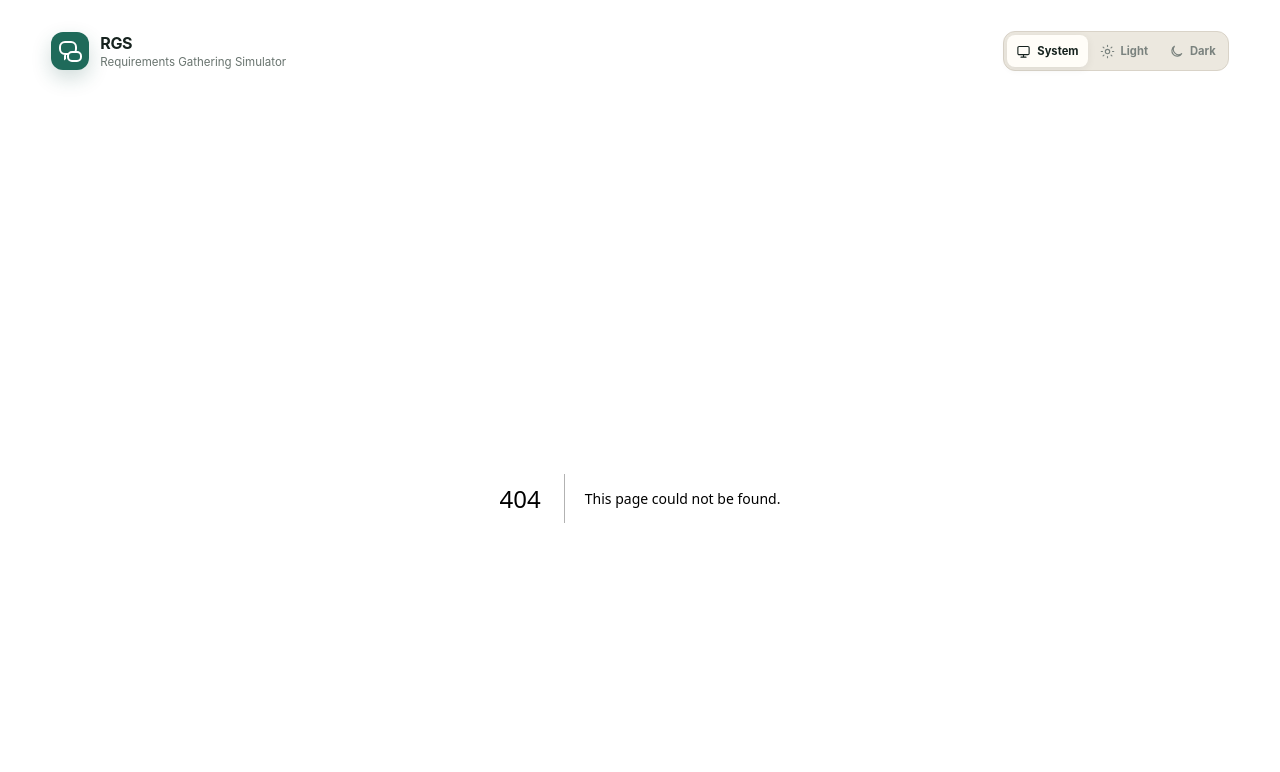
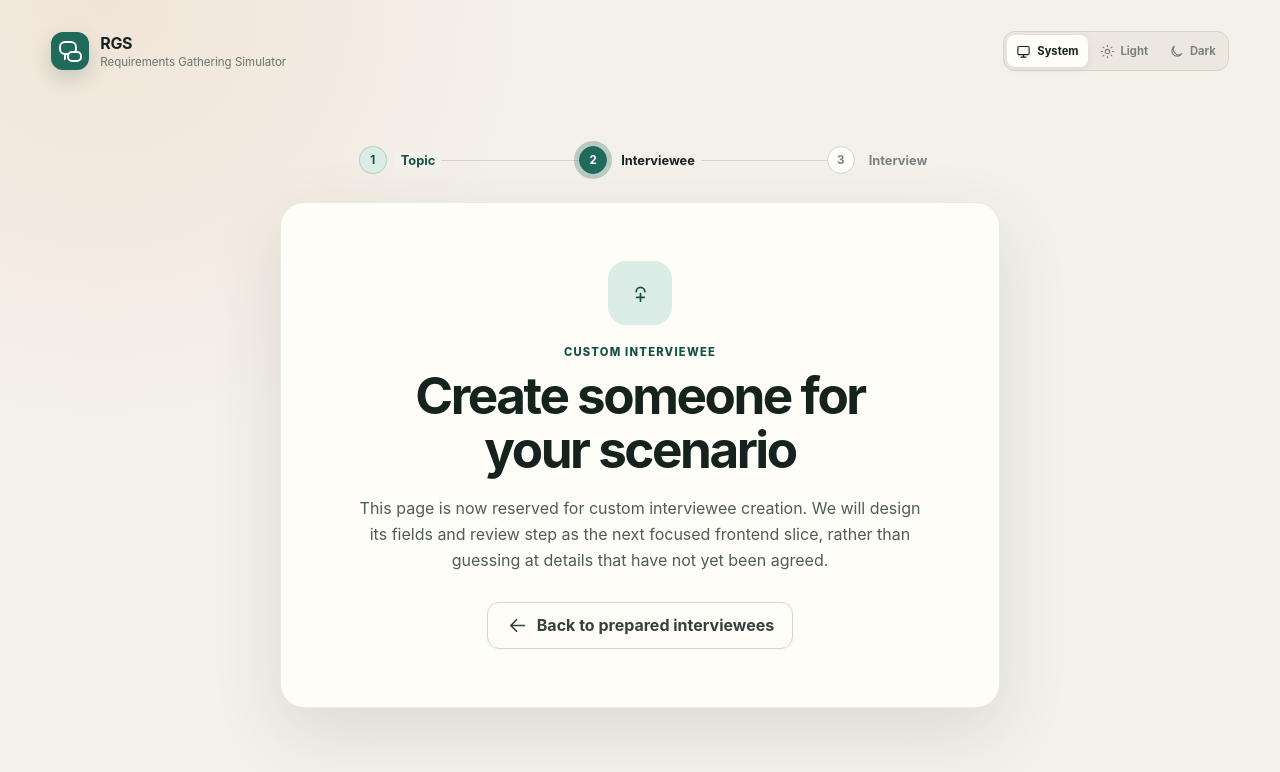
Before and after one commit to ranentwj/fyp-interview-sim, a Next.js app: page /setup/interviewee/create in a window 1280 px wide. Before the commit this address had no page. Shown: the top 772 px of the page. Built offline with nearby package versions, Linux system fonts and the light colour scheme.

Commit message:
Add custom interviewee placeholder and action

```diff
--- /dev/null
+++ b/src/app/setup/interviewee/create/page.module.css
@@ -0,0 +1,75 @@
+.page {
+  min-height: calc(100vh - 138px);
+  padding: clamp(32px, 6vh, 64px) 0 70px;
+}
+
+.panel {
+  width: min(720px, 100%);
+  margin: 0 auto;
+  border: 1px solid var(--border-subtle);
+  border-radius: 24px;
+  padding: clamp(30px, 6vw, 58px);
+  background: var(--surface);
+  box-shadow: 0 24px 70px var(--panel-shadow);
+  text-align: center;
+}
+
+.icon {
+  width: 64px;
+  height: 64px;
+  display: grid;
+  place-items: center;
+  margin: 0 auto 20px;
+  border-radius: 18px;
+  background: var(--accent-soft);
+  color: var(--accent-strong);
+}
+
+.icon svg,
+.backLink svg {
+  width: 23px;
+  height: 23px;
+  fill: none;
+  stroke: currentColor;
+  stroke-linecap: round;
+  stroke-linejoin: round;
+  stroke-width: 1.8;
+}
+
+.eyebrow {
+  margin: 0 0 9px;
+  color: var(--accent-strong);
+  font-size: 0.7rem;
+  font-weight: 800;
+  letter-spacing: 0.11em;
+  text-transform: uppercase;
+}
+
+.panel h1 {
+  max-width: 560px;
+  margin: 0 auto;
+  font-size: clamp(2rem, 5vw, 3.2rem);
+  line-height: 1.06;
+  letter-spacing: -0.048em;
+}
+
+.description {
+  max-width: 570px;
+  margin: 18px auto 28px;
+  color: var(--text-secondary);
+  line-height: 1.65;
+}
+
+.backLink {
+  min-height: 46px;
+  display: inline-flex;
+  align-items: center;
+  justify-content: center;
+  gap: 8px;
+  border: 1px solid var(--border);
+  border-radius: 12px;
+  padding: 11px 18px;
+  color: var(--text-strong);
+  font-weight: 750;
+  text-decoration: none;
+}
--- /dev/null
+++ b/src/app/setup/interviewee/create/page.tsx
@@ -0,0 +1,38 @@
+import type { Metadata } from "next";
+import Link from "next/link";
+import { SetupProgress } from "@/components/navigation/SetupProgress";
+import styles from "./page.module.css";
+
+export const metadata: Metadata = {
+  title: "Create an interviewee | RGS",
+  description: "Create a custom virtual participant for a practice interview.",
+};
+
+export default function CreateIntervieweePage() {
+  return (
+    <main className={styles.page}>
+      <SetupProgress currentStep="interviewee" />
+
+      <section className={styles.panel} aria-labelledby="create-interviewee-title">
+        <div className={styles.icon} aria-hidden="true">
+          <svg viewBox="0 0 24 24">
+            <path d="M12 20v-8m-4 4h8M7.5 10a4.5 4.5 0 1 1 9 0" />
+          </svg>
+        </div>
+        <p className={styles.eyebrow}>Custom interviewee</p>
+        <h1 id="create-interviewee-title">Create someone for your scenario</h1>
+        <p className={styles.description}>
+          This page is now reserved for custom interviewee creation. We will design its
+          fields and review step as the next focused frontend slice, rather than guessing
+          at details that have not yet been agreed.
+        </p>
+        <Link className={styles.backLink} href="/setup/interviewee">
+          <svg aria-hidden="true" viewBox="0 0 24 24">
+            <path d="M19 12H5M11 18l-6-6 6-6" />
+          </svg>
+          Back to prepared interviewees
+        </Link>
+      </section>
+    </main>
+  );
+}
```
Also changed, not shown: src/features/interviewee/IntervieweeRoster.module.css (+72 -9 lines), src/features/interviewee/IntervieweeRoster.tsx (+22 -0 lines).
